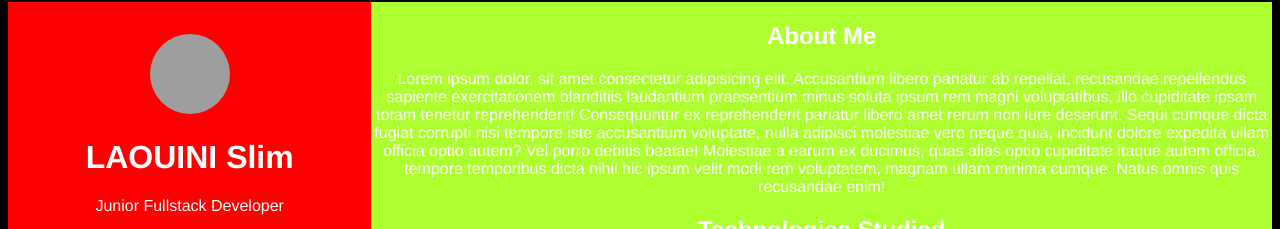
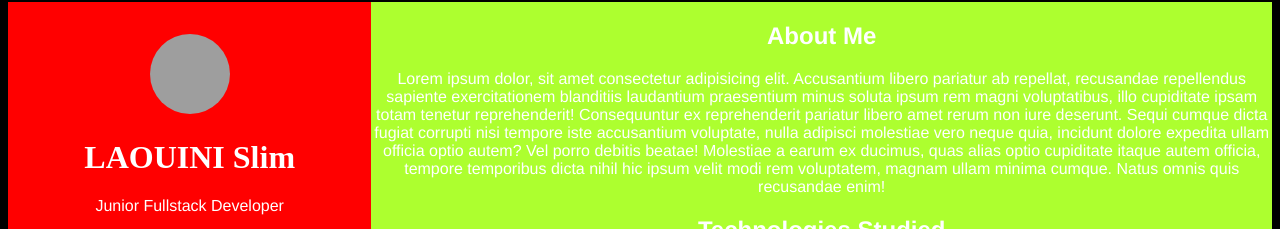
Before and after one commit to laouinis/Portfolio-LAOUINI, a Vue app: page / in a window 1280 px wide. Shown: the part 58-287 px from the top of the page. Built offline with nearby package versions, Linux system fonts and the light colour scheme; grey boxes are pictures that could not be loaded.

Commit message:
name font changed

```diff
--- a/src/components/MainCard.vue
+++ b/src/components/MainCard.vue
@@ -107,4 +107,8 @@ p {
 .logo-pics {
   height: 40px;
 }
+.name {
+  font-family: 'Dancing Script', cursive;
+  font-size: 32px;
+}
 </style>
```
